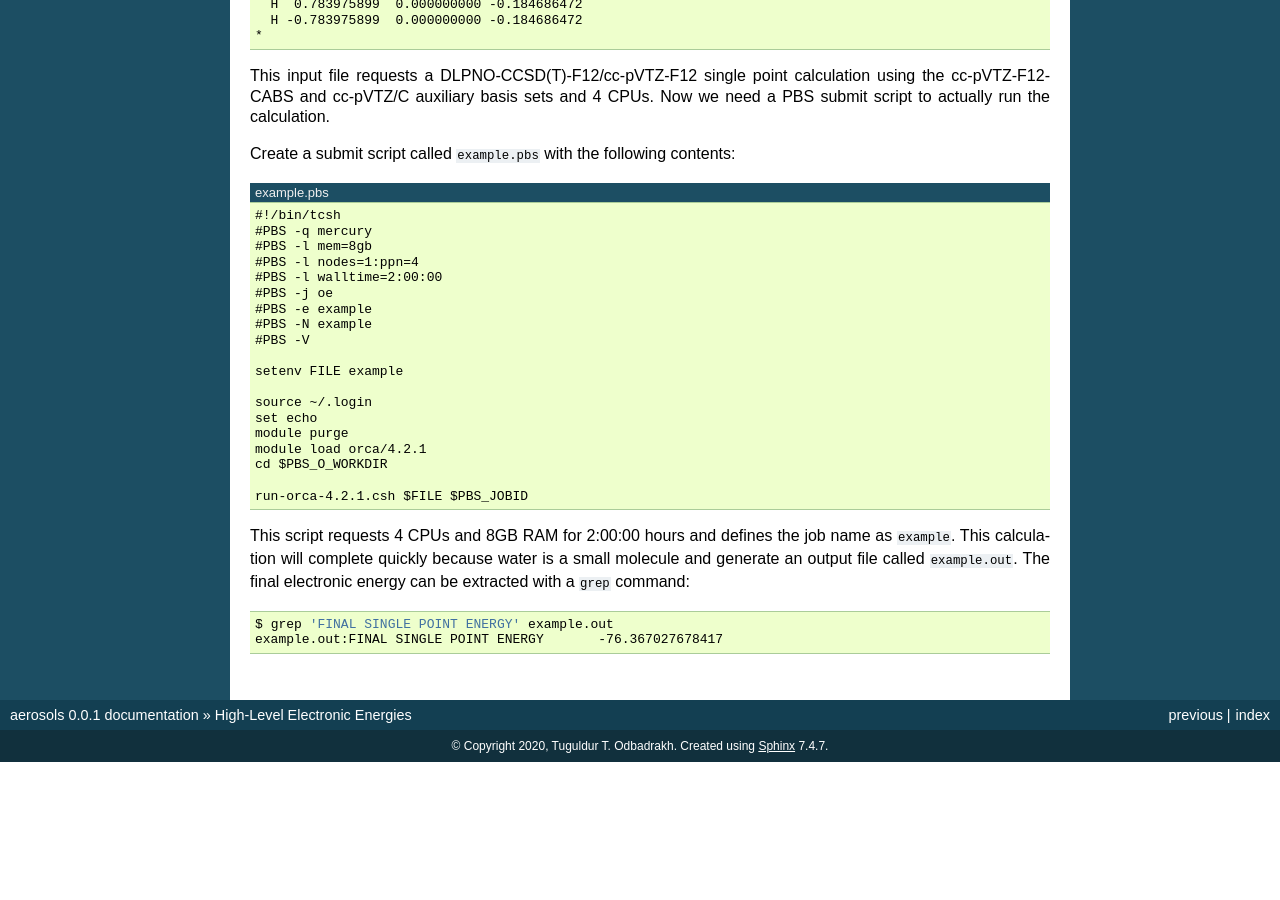
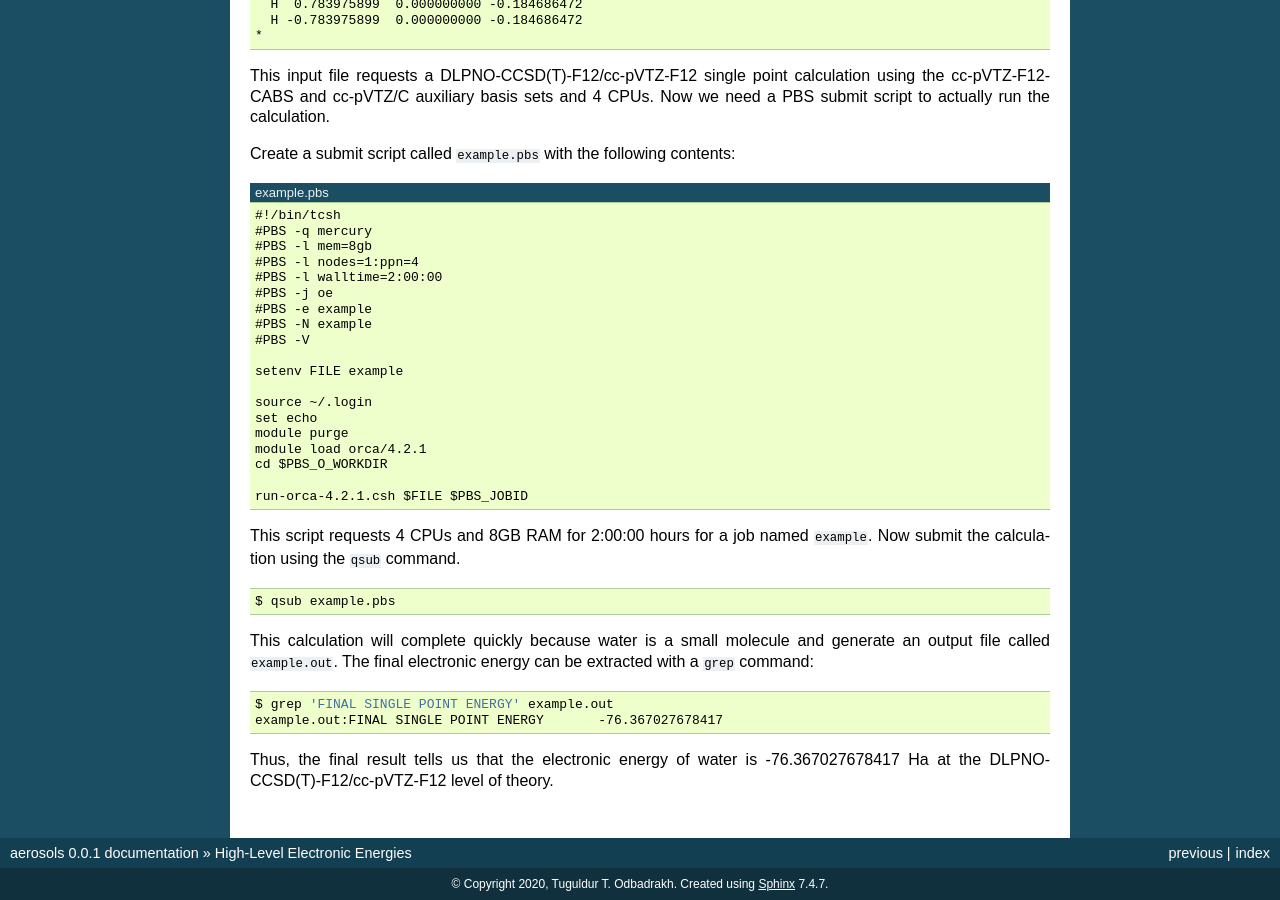
Before and after one commit to todbadrakh/aerosols, a Sphinx documentation site: the page built from docs/electronic-structure.rst, in a window 1280 px wide and 900 px high, scrolled down 2646 px. Built offline with Sphinx 7.4.7, drawn with Linux system fonts in a browser that asks for light colours; before the commit the page ends 3408 px from its top, so only the background shows below that.

Commit message:
finished

```diff
--- a/docs/electronic-structure.rst
+++ b/docs/electronic-structure.rst
@@ -195,11 +195,24 @@ Create a submit script called ``example.pbs`` with the following contents:
 
    run-orca-4.2.1.csh $FILE $PBS_JOBID
 
-This script requests 4 CPUs and 8GB RAM for 2:00:00 hours and defines the job name as ``example``. This
-calculation will complete quickly because water is a small molecule and generate an output file
+This script requests 4 CPUs and 8GB RAM for 2:00:00 hours for a job named ``example``. Now submit
+the calculation using the ``qsub`` command.
+
+.. code-block:: bash
+
+   $ qsub example.pbs
+
+This calculation will complete quickly because water is a small molecule and generate an output file
 called ``example.out``. The final electronic energy can be extracted with a ``grep`` command:
 
 .. code-block:: bash
 
    $ grep 'FINAL SINGLE POINT ENERGY' example.out
    example.out:FINAL SINGLE POINT ENERGY       -76.367027678417
+
+Thus, the final result tells us that the electronic energy of water is -76.367027678417 Ha at the
+DLPNO-CCSD(T)-F12/cc-pVTZ-F12 level of theory.
+
+.. toctree::
+   :maxdepth: 2
+   :hidden:
```
Also changed, not shown: 1 other file.
